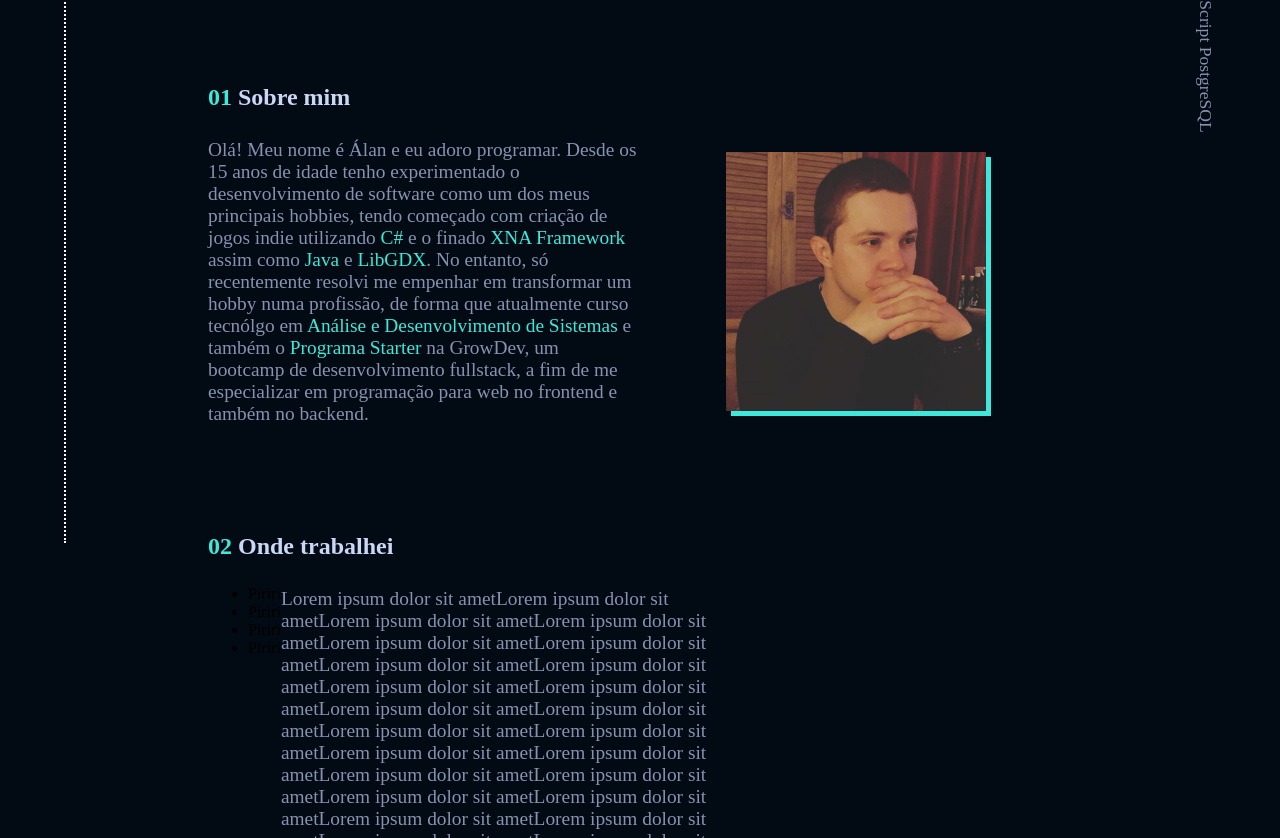
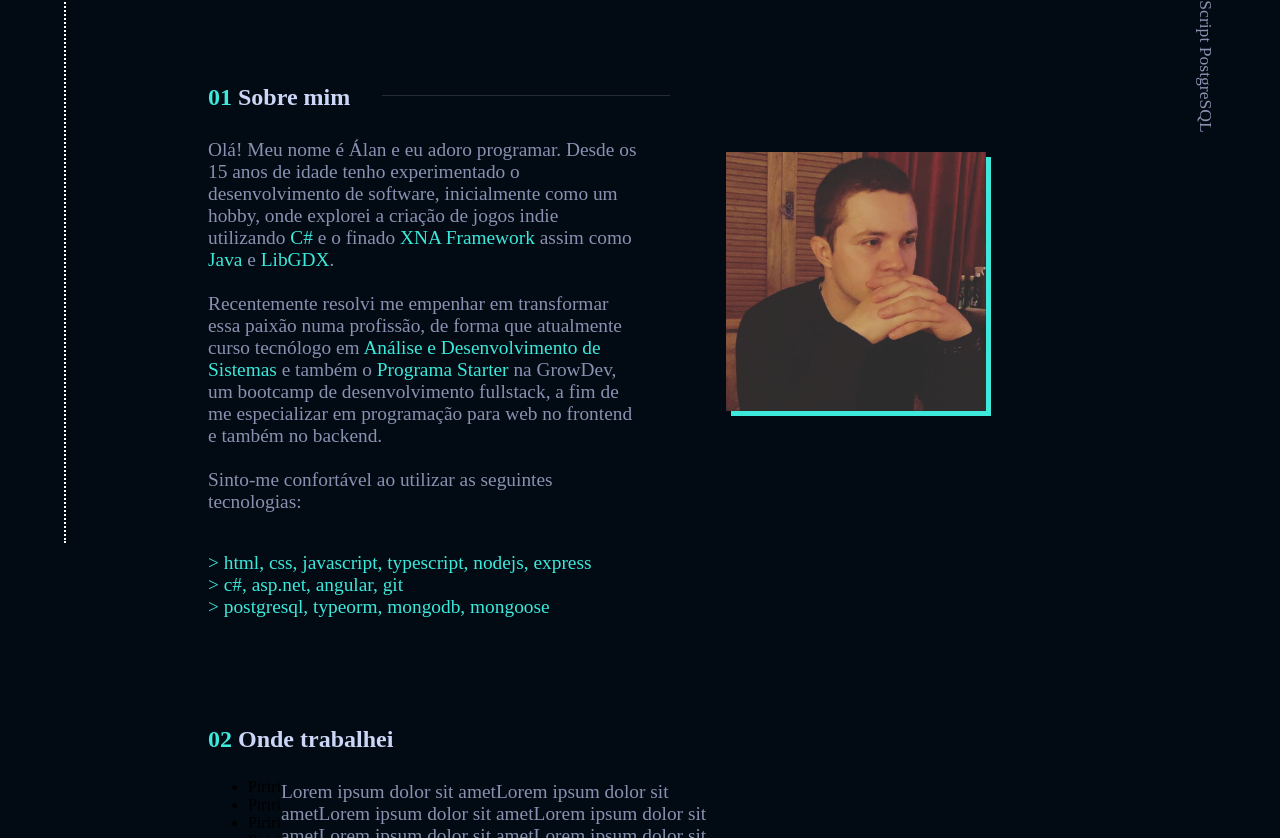
Before and after one commit to sparremberger/new-front-pessoal, a website: page src/index.html in a window 1280 px wide. Shown: the part 577-1415 px from the top of the page. Drawn offline with Linux system fonts and the light colour scheme; a web font is replaced by a local one.

Commit message:
50% pronto?

```diff
--- a/src/index.html
+++ b/src/index.html
@@ -15,8 +15,8 @@
         <div id="navigation">
             <img id="logo" src="./images/logo.png" alt="" />
             <div id="links-list">
-                <a href=""><span>></span> Sobre</a>
-                <a href=""><span>></span> Experiência</a>
+                <a href="#about"><span>></span> Sobre</a>
+                <a href="#experiencia"><span>></span> Experiência</a>
                 <a href=""><span>></span> Projetos</a>
                 <a href=""><span>></span> Contato</a>
             </div>
@@ -36,20 +36,32 @@
                 </div>
                 <button><span>Entre em contato</span></button>
             </section>
-            <section class="about">
+            <section class="about" id="about">
                 <h3><span>01</span> Sobre mim</h3>
+                <div id="dash"></div>
                 <div class="break"></div>
                 <div class="text-block">
                     <p>
-                        Olá! Meu nome é Álan e eu adoro programar. Desde os 15 anos de idade tenho experimentado o desenvolvimento de software como um dos meus
-                        principais hobbies, tendo começado com criação de jogos indie utilizando <span>C#</span> e o finado <span>XNA Framework</span> assim como <span>Java</span> e <span>LibGDX</span>. No
-                        entanto, só recentemente resolvi me empenhar em transformar um hobby numa profissão, de forma que atualmente curso tecnólgo em <span>Análise e Desenvolvimento de Sistemas</span> e também o <span>Programa Starter</span> na GrowDev, um bootcamp de desenvolvimento fullstack, a fim de me especializar em programação para web no frontend e
-                        também no backend.
+                        Olá! Meu nome é Álan e eu adoro programar. Desde os 15 anos de idade tenho experimentado o desenvolvimento de software, inicialmente
+                        como um hobby, onde explorei a criação de jogos indie utilizando <span>C#</span> e o finado <span>XNA Framework</span> assim como
+                        <span>Java</span> e <span>LibGDX</span>. <br /><br />Recentemente resolvi me empenhar em transformar essa paixão numa profissão, de
+                        forma que atualmente curso tecnólogo em <span>Análise e Desenvolvimento de Sistemas</span> e também o <span>Programa Starter</span> na
+                        GrowDev, um bootcamp de desenvolvimento fullstack, a fim de me especializar em programação para web no frontend e também no backend.<br /><br />Sinto-me
+                        confortável ao utilizar as seguintes tecnologias:
                     </p>
                 </div>
                 <img src="./images/foto_eu.jpg" id="eu" alt="" />
+                <div class="break"></div>
+                <div class="text-block">
+                    <p>
+                        <span
+                            >> html, css, javascript, typescript, nodejs, express <br />> c#, asp.net, angular, git <br />> postgresql, typeorm, mongodb,
+                            mongoose</span
+                        >
+                    </p>
+                </div>
             </section>
-            <section class="about">
+            <section class="about" id="experiencia">
                 <h3><span>02</span> Onde trabalhei</h3>
                 <div class="break"></div>
                 <ul>
--- a/src/style.css
+++ b/src/style.css
@@ -7,9 +7,11 @@
     --light-green: rgb(60, 233, 218);
     --button-hover: rgb(19, 48, 64);
 }
-* {
-    box-sizing: border-box;
-}
+
+
+html {
+    scroll-behavior: smooth;
+  }
 
 #navigation {
     display: flex;
@@ -112,6 +114,15 @@ p {
     color: var(--light-blue);
     font-family: "Calibre Regular";
     font-size: 1.1em;
+}
+
+#dash {
+    align-items: center;
+    margin:auto;
+    margin-left:2em;
+    margin-top:2.2em;
+    width:18em;
+    border-bottom:1px solid rgba(99, 99, 99, 0.39);
 }
 
 /* São os "pilares" à esquerda e a direita da seção de conteúdo. */
```
